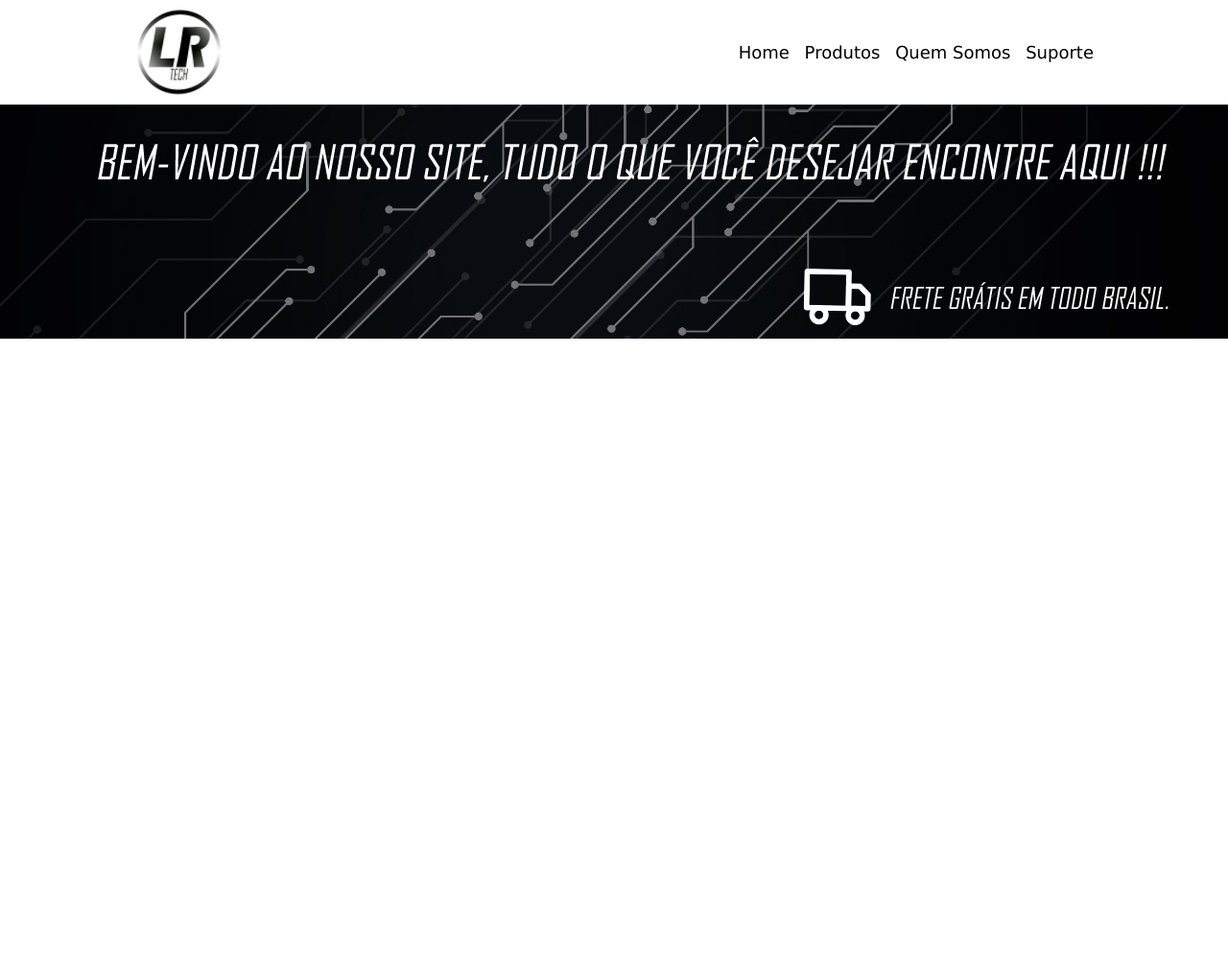
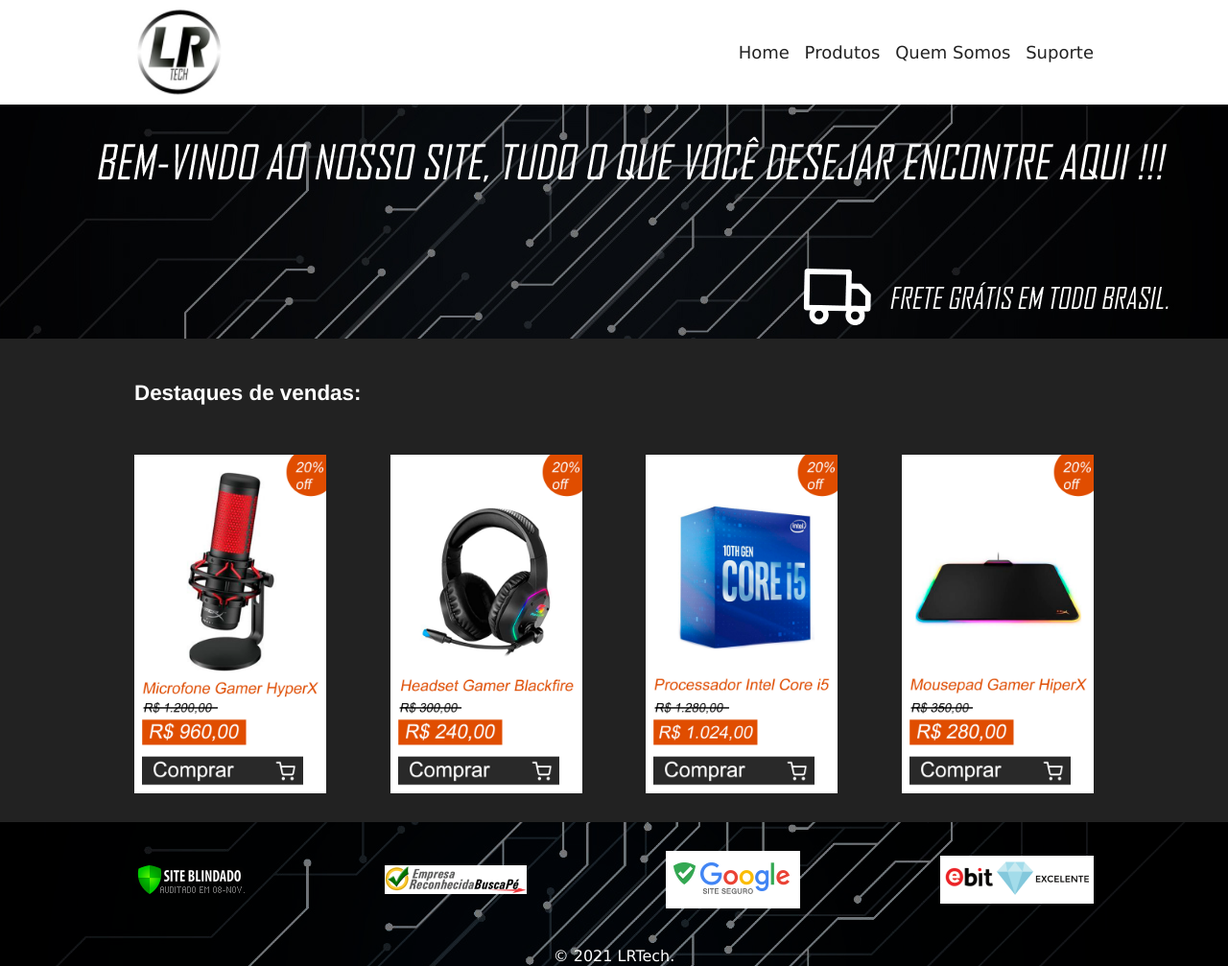
Before and after one commit to LR-Tech11/WebSite, a plain HTML site: page index.html in a window 1280 px wide. Shown: the whole page at 96% size. Before the commit the page ends 800 px from the top, so only its background shows below. Drawn offline with Linux system fonts and the light colour scheme.

Commit message:
homecompleto

```diff
--- a/index.html
+++ b/index.html
@@ -9,7 +9,9 @@
     <title>LRTech</title>
 </head>
 <body>
-    <div id="header" class="wrapper">
+
+    <div id="header" >
+        <div class="wrapper" id="contentheader">
         <img src="img/logolrtech.png" alt=""/>
         <div id="menu">
             <a href="index.html">Home</a>
@@ -18,14 +20,49 @@
             <a href="contato.html">Suporte</a>
         </div>
     </div>
+    </div>
     <!-- Começar aqui -->
+
     <div id="banner">
 
         <div id="content-banner" class="wrapper">
-            <h1></h1>
+
         </div>
        <!-- pelo css -->
     </div>
+
+    <div id="destaque" class="wrapper">
+        <br>
+        <br>
+        <h1>Destaques de vendas:</h1>
+        <br>
+        <br>
+        <br>
+        <div id="produtosdestaque">
+            <img src="img/produto microfone.jpg" alt="">
+            <img src="img/produto headset.jpg" alt="">
+            <img src="img/produto i5.jpg" alt="">
+            <img src="img/produto mousepad.jpg" alt="">
+
+        </div>
+
+
+    </div>
+    <div id="rodape">
+
+        <div id="content-rodape" class="wrapper">
+            <img src="img/patrocinio.png" alt="">
+            <img src="img/patrocinio2.png" alt="">
+            <div style="background-color: #fff;padding: 5px;"><img src="img/patrocinio3.png" alt=""></div>
+            <div style="background-color: #fff;padding: 5px;"><img src="img/patrocinio4.png" alt=""></div>
+        </div>
+        <div id="creditos" class="wrapper">
+            <p>© 2021 LRTech.</p>
+        </div>
+
+       <!-- pelo css -->
+    </div>
+
     <!-- Terminar aqui  -->
     <script src="functions.js"></script>
 </body>
--- a/style.css
+++ b/style.css
@@ -4,6 +4,10 @@
     border: 0;
     box-sizing: border-box;
 
+}
+
+body{
+    background-color: #222
 }
 
 .wrapper{
@@ -16,15 +20,23 @@
     display: flex;
     align-items: center;
     justify-content: space-between;
-    margin-top: 10px ;
-    margin-bottom: 10px ;
+    padding-top: 10px;
+    padding-bottom: 10px;
     font-family: Verdana, Geneva, Tahoma, sans-serif;
     font-size: large;
+    background-color: #fff;
+}
+
+#contentheader{
+    display: flex;
+    align-items: center;
+    justify-content: space-between;
+
 }
 
 #menu a{
     text-decoration: none;
-    color: black;
+    color: #222;
     margin-left: 10px;
 }
 
@@ -38,10 +50,43 @@
     background: url("img/banner.jpg");
 }
 
-#banner h1{
+#destaque{
     color: #fff;
+    font-family:'Franklin Gothic Medium', 'Arial Narrow', Arial, sans-serif;
+    font-size: 70%;
+    margin-top: 20px;
 }
 
-#content-banner h1{
-    margin-left: 150px;
+#produtosdestaque{
+    margin-top: 15px;
+    display: flex;
+    align-items: center;
+    justify-content: space-between;
 }
+
+#produtosdestaque img{
+    width: 200px;
+}
+
+#rodape{
+    width: 100%;
+    height: 150px;
+    background: url("img/Malha.png");
+    margin-top: 30px;
+    color: #fff;
+
+}
+
+#content-rodape{
+    padding-top: 30px;
+    display: flex;
+    align-items: center;
+    justify-content: space-between;
+}
+
+#creditos{
+    width: 100%;
+    margin-top: 40px;
+    text-align: center;
+    font-family: Verdana, Geneva, Tahoma, sans-serif;
+}
```
Also changed, not shown: contato.html (+3 -1 lines), produtos.html (+4 -1 lines), quemsomos.html (+3 -1 lines), img/Malha.png (added), img/patrocinio.png (added), img/patrocinio2.png (added), img/patrocinio3.png (added), img/patrocinio4.png (added), img/produto headset.jpg (added), img/produto i5.jpg (added), img/produto microfone.jpg (added), img/produto mousepad.jpg (added), img/rodapé LR.tech.jpg (added).
